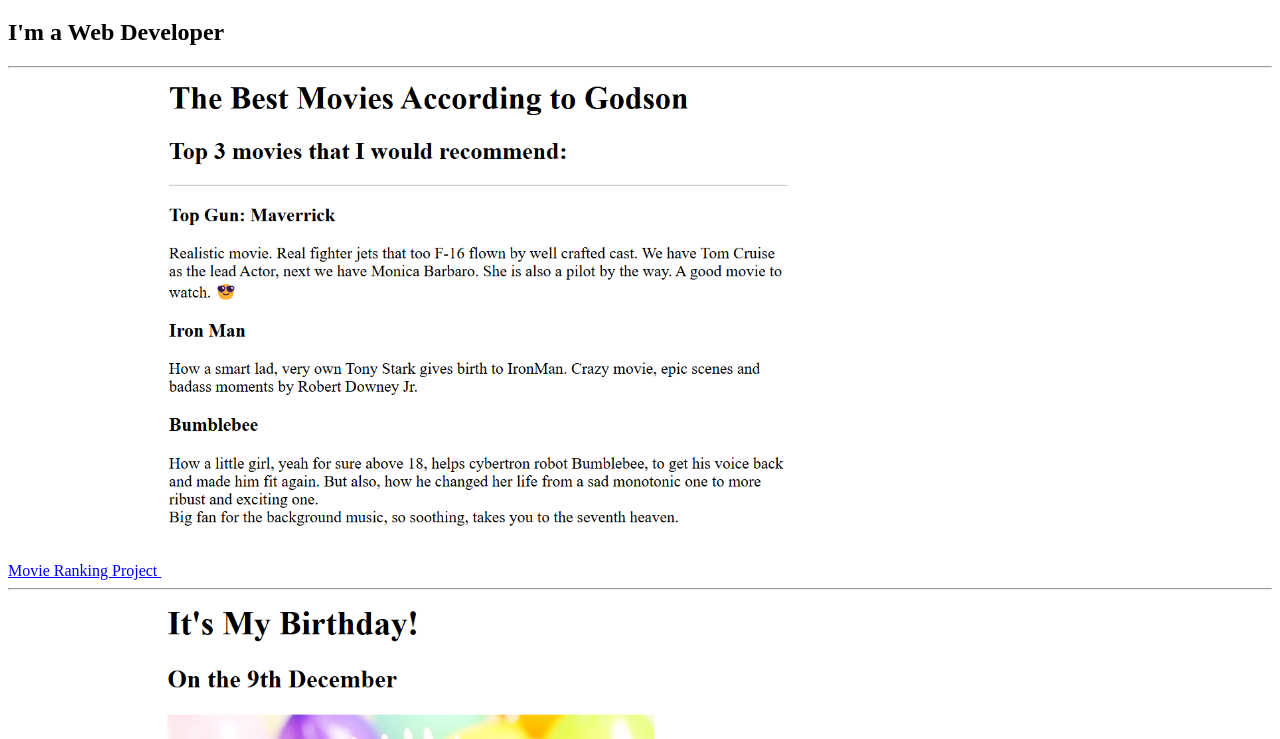
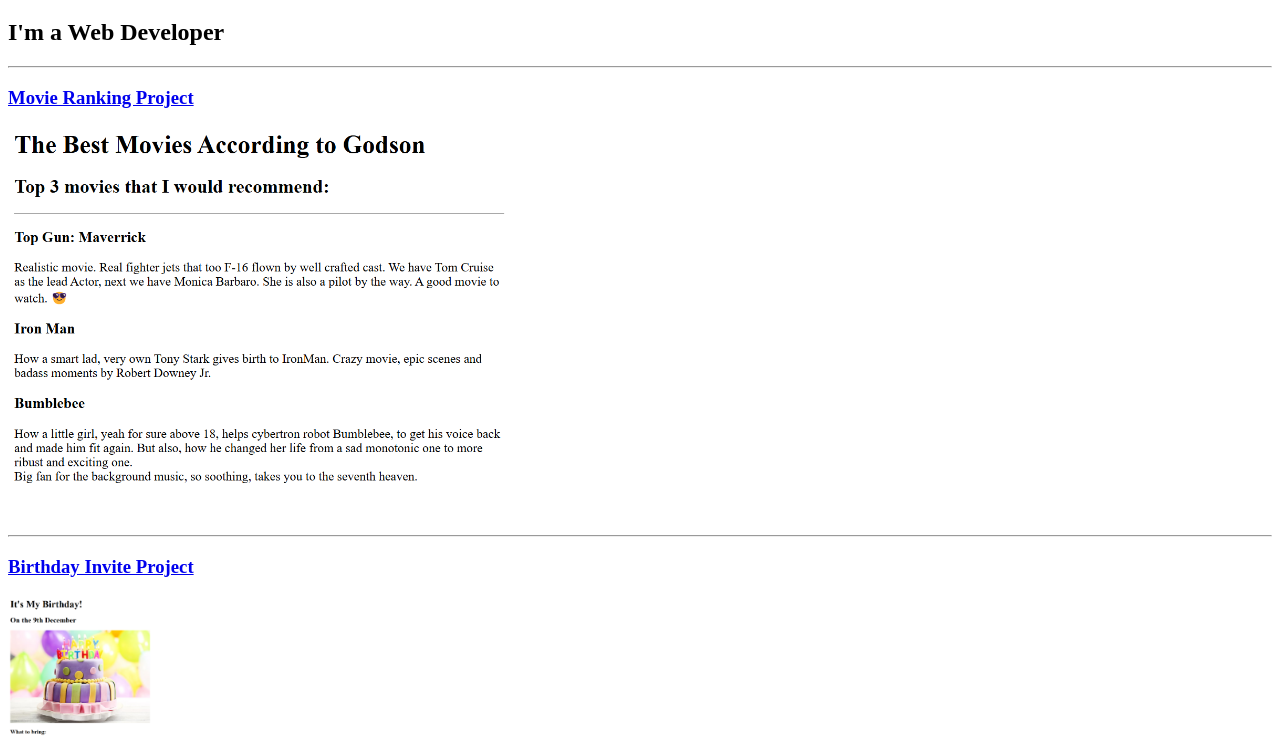
Before and after one commit to godsonsphilip/HTML-Portfolio, a plain HTML site: page index.html in a window 1280 px wide. Shown: the part 61-800 px from the top of the page. Drawn offline with Linux system fonts and the light colour scheme.

Commit message:
Update index.html

```diff
--- a/index.html
+++ b/index.html
@@ -26,13 +26,13 @@
     <h1>Godson's Portfolio</h1>
     <h2>I'm a Web Developer</h2>
     <hr />
-    <a href = "./public/Movies.html"> Movie Ranking Project </a>
-    <img  src = "./assets/images/movie-ranking.png" height = "500px" alt = "Screenshot of Movie Ranking project"/>
+    <h3><a href = "./public/Movies.html"> Movie Ranking Project </a></h3>
+    <img class="fit-picture" src = "./assets/images/movie-ranking.png" alt = "Screenshot of Movie Ranking project"/>
 
 <hr />
 
-    <a href = "./public/Birthday.html">Birthday Invite Project</a>
-    <img  src = "./assets/images/Birthday.png" height="700px" alt = "Screenshot of Birthday Project"/>
+    <h3><a href = "./public/Birthday.html">Birthday Invite Project</a></h3>
+    <img  src = "./assets/images/Birthday.png" height="200" alt = "Screenshot of Birthday Project"/>
 
     <hr />
 
```
